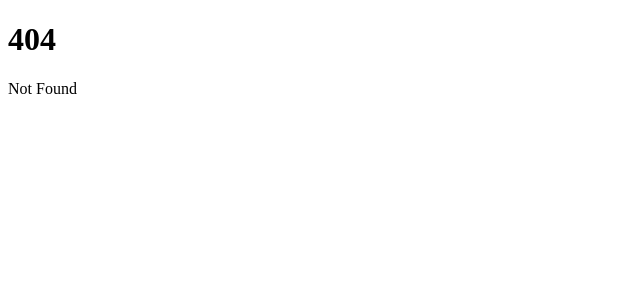
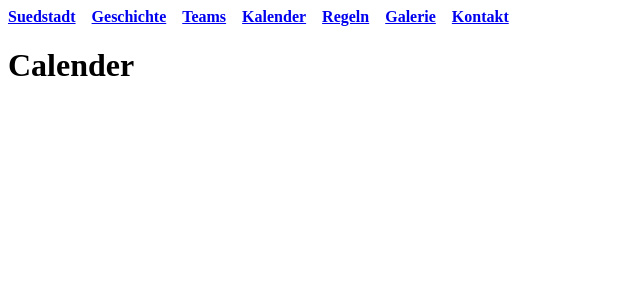
Before and after one commit to misterorora/sued, a SvelteKit app: page /calender in a window 1280 px wide. Before the commit this address had no page. Shown: the top 300 px of the page, without its empty margins (0-640 px from the left). Built offline with nearby package versions, Linux system fonts and the light colour scheme.

Commit message:
added SPA components, added +layout.js and +layout.svelte for navbar

```diff
--- /dev/null
+++ b/src/routes/+layout.js
@@ -0,0 +1 @@
+export const ssr = false;
--- /dev/null
+++ b/src/routes/+layout.svelte
@@ -0,0 +1,34 @@
+<nav>
+	<ul>
+		<li><a href ="/">Suedstadt</a></li>
+		<li><a href ="/history">Geschichte</a></li>
+		<li><a href ="/teams">Teams</a></li>
+		<li><a href ="/calender">Kalender</a></li>
+		<li><a href ="/rules">Regeln</a></li>
+		<li><a href ="/galery">Galerie</a></li>
+		<li><a href ="/contact">Kontakt</a></li>
+
+	</ul>
+</nav>
+
+
+<slot />
+
+
+<style>
+ul{
+	display:flex;
+	list-style: none;
+	margin: 0;
+  	padding: 0;
+}
+li{
+	margin-right: 1em;
+	font-weight: bold;
+
+}
+
+li:hover{
+	text-decoration: underline;
+}
+</style>
--- /dev/null
+++ b/src/routes/calender/+page.svelte
@@ -0,0 +1 @@
+<h1>Calender</h1>
--- /dev/null
+++ b/src/routes/contact/+page.svelte
@@ -0,0 +1 @@
+<h1>Contact</h1>
--- /dev/null
+++ b/src/routes/galery/+page.svelte
@@ -0,0 +1 @@
+<h1>Galery</h1>
--- /dev/null
+++ b/src/routes/history/+page.svelte
@@ -0,0 +1 @@
+<h1>History</h1>
--- /dev/null
+++ b/src/routes/rules/+page.svelte
@@ -0,0 +1 @@
+<h1>Rules</h1>
--- /dev/null
+++ b/src/routes/teams/+page.svelte
@@ -0,0 +1 @@
+<h1>Teams</h1>
--- a/svelte.config.js
+++ b/svelte.config.js
@@ -1,4 +1,4 @@
-import adapter from '@sveltejs/adapter-auto';
+import adapter from '@sveltejs/adapter-static';
 
 /** @type {import('@sveltejs/kit').Config} */
 const config = {
@@ -6,7 +6,9 @@ const config = {
 		// adapter-auto only supports some environments, see https://kit.svelte.dev/docs/adapter-auto for a list.
 		// If your environment is not supported or you settled on a specific environment, switch out the adapter.
 		// See https://kit.svelte.dev/docs/adapters for more information about adapters.
-		adapter: adapter()
+		adapter: adapter({
+		fallback: '200.html' // Could be different depending on host
+		})
 	}
 };
 
```
Also changed, not shown: src/routes/+page.svelte (+14 -0 lines).
